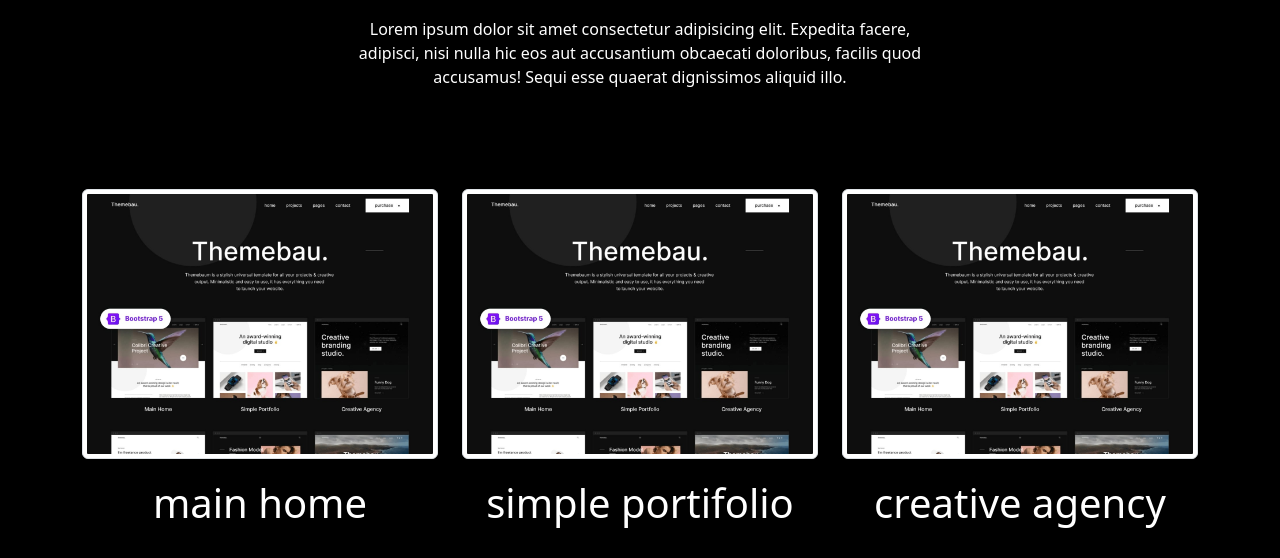
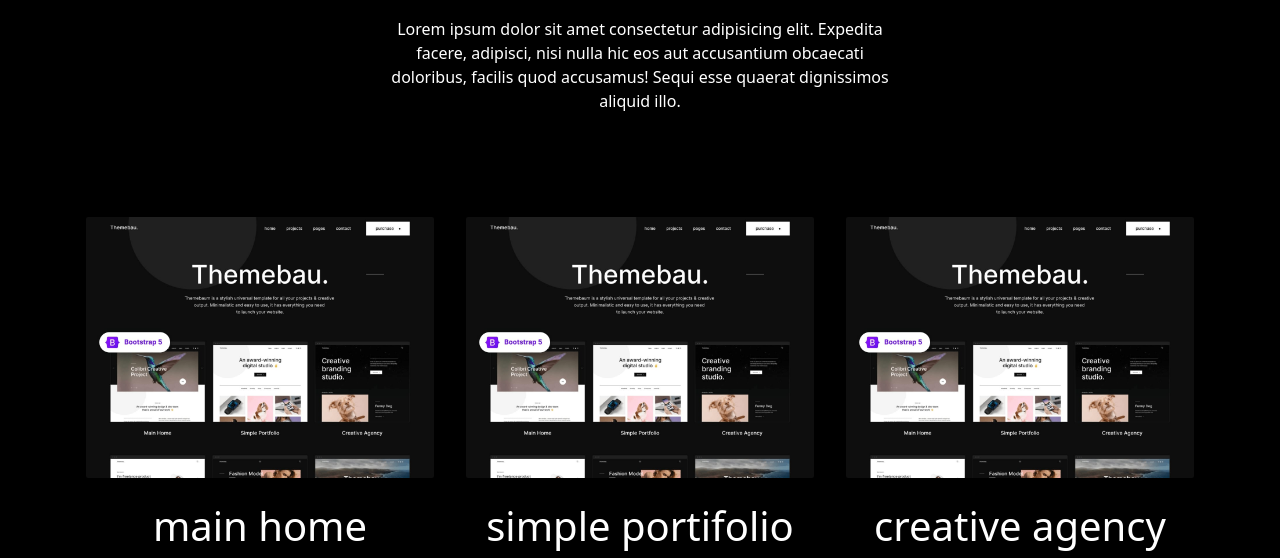
Before and after one commit to Kinho11/vemserdbc-frontend, a plain HTML site: page exercicio-05/tela-01/index.html in a window 1280 px wide. Shown: the part 276-834 px from the top of the page. Before the commit the page ends 811 px from the top, so only its background shows below. Drawn offline with nearby package versions, Linux system fonts and the light colour scheme.

Commit message:
atualizando fotos

```diff
--- a/exercicio-05/tela-01/css/style.css
+++ b/exercicio-05/tela-01/css/style.css
@@ -17,7 +17,7 @@
 }
 
 .container-paragrafo{
-    width: 600px;
+    width: 45%;
     margin: 0 auto;
     color: white;
     margin-bottom: 100px;
--- a/exercicio-05/tela-01/index.html
+++ b/exercicio-05/tela-01/index.html
@@ -34,14 +34,14 @@
 
         <div class="row">
             <div class="col-md-4">
-               <img src="./img/themebau_bootstrap5.jpg" class="img-thumbnail" alt="...">
+               <img src="./img/themebau_bootstrap5.jpg" class="img-thumbnail bg-transparent" alt="..." style="border:none ;">
                <h1 class="text-center texto">main home</h1>
             </div>
             <div class="col-md-4">
-                <img src="./img/themebau_bootstrap5.jpg" class="img-thumbnail" alt="...">
+                <img src="./img/themebau_bootstrap5.jpg" class="img-thumbnail bg-transparent" alt="..." style="border:none ;">
                <h1 class="text-center texto">simple portifolio</h1>
              </div><div class="col-md-4">
-                <img src="./img/themebau_bootstrap5.jpg" class="img-thumbnail" alt="...">
+                <img src="./img/themebau_bootstrap5.jpg" class="img-thumbnail bg-transparent" alt="..." style="border:none ;">
                <h1 class="text-center texto">creative agency</h1>
              </div>
         </div>
```
